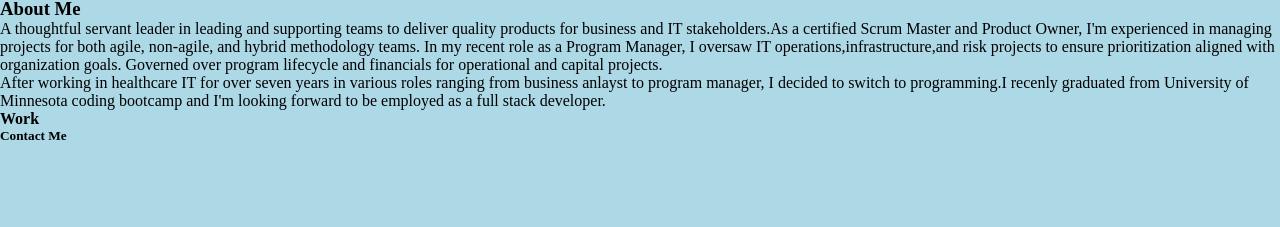
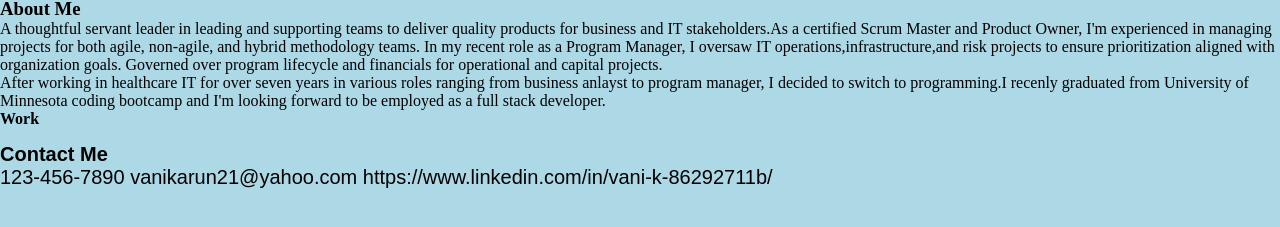
Before and after one commit to vanikarun21/web_developer_portfolio, a plain HTML site: page index.html in a window 1280 px wide. Shown: the part 281-508 px from the top of the page. Drawn offline with Linux system fonts and the light colour scheme.

Commit message:
updated footer css rules

```diff
--- a/assests/style.css
+++ b/assests/style.css
@@ -49,7 +49,7 @@ a {
     text-decoration: none;
 }
 
-
+/* css rules for subtitle starts here */
 .subtitle {
     padding: 50px;
     font-family: Arial, Helvetica, sans-serif;
@@ -62,3 +62,29 @@ a {
 .subtitle h2 {
     float: right;
 }
+/* css rules for subtitle ends here */
+
+/* footer html element css rules starts here */
+
+.contact h5 {
+
+    font-size:20px;
+}
+.contact {
+    padding-top: 15px;
+    margin-right: 20px;
+    font-family: Arial, Helvetica, sans-serif;
+    font-size: 20px;
+}
+
+.contact ul {
+    list-style-type: none;
+}
+
+.contact ul li {
+
+    display: inline-block;
+
+
+}
+/* footer html element ends here */
--- a/index.html
+++ b/index.html
@@ -51,6 +51,11 @@
     </main>
 </body>
 
-<footer id="Contact-Me">
+<footer id="Contact-Me" class="contact">
     <h5>Contact Me</h5>
+    <ul>
+        <li>123-456-7890</li>
+        <li>vanikarun21@yahoo.com</li>
+        <li>https://www.linkedin.com/in/vani-k-86292711b/</li>
+    </ul>
 </footer>
```
